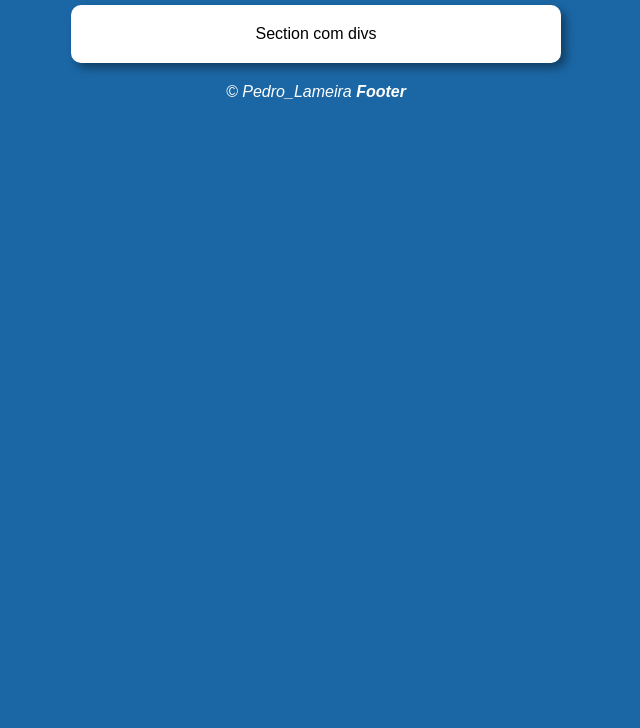
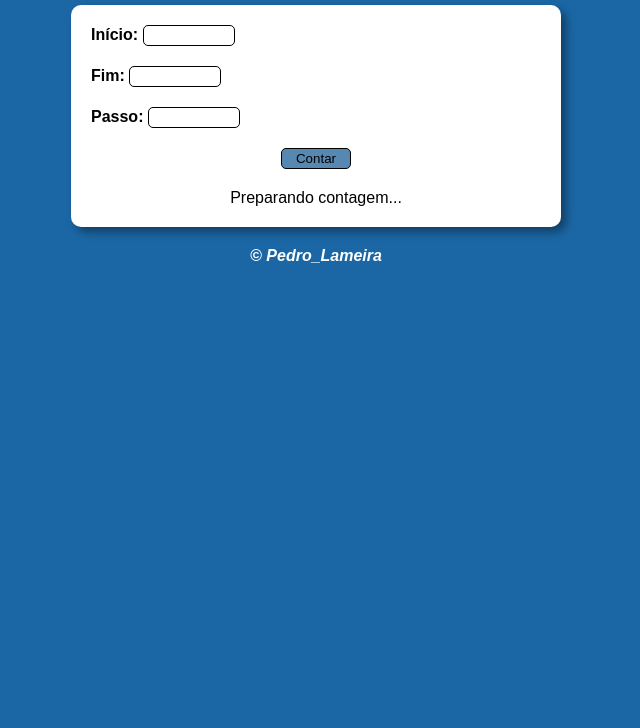
Before and after one commit to lameiragaspar/JavaScript, a plain HTML site: page Exercícios/Ex03_aula_14/index.html in a window 1280 px wide. Shown: the part 72-800 px from the top of the page, without its empty margins (324-964 px from the left). Drawn offline with Linux system fonts and the light colour scheme.

Commit message:
Novo Desafio quaese pronto

```diff
--- a/Exercícios/Ex03_aula_14/estilos/style.css
+++ b/Exercícios/Ex03_aula_14/estilos/style.css
@@ -26,6 +26,32 @@ section{
     box-shadow: 5px 5px 10px rgba(0, 0, 0, 0.397);
 }
 
+section > div > p{
+    text-align: left;
+    margin-bottom: 20px;
+}
+
+section > div > p > input{
+    width: 80px;
+    padding: 2px 5px;
+    border: 1px solid black;
+    border-radius: 5px;
+    cursor: pointer;
+}
+
+p.contar{
+    text-align: center;
+}
+p.contar > input{
+    width: 70px;
+    background-color: #5688b1;
+}
+
+p.contar > input:hover{
+    background-color: #1b67a5;
+    color: white;
+}
+
 footer{
     color: white;
     margin-top: 20px;
--- a/Exercícios/Ex03_aula_14/index.html
+++ b/Exercícios/Ex03_aula_14/index.html
@@ -4,22 +4,36 @@
     <meta charset="UTF-8">
     <meta name="viewport" content="width=device-width, initial-scale=1.0">
     <link rel="stylesheet" href="estilos/style.css">
-    <title>Modelo para os Exercícios</title>
+    <title>Vamos Contar</title>
 </head>
 <body>
     <header>
-        <h1>Título</h1>
+        <h1>Vamos Contar</h1>
     </header>
     <section>
         <div>
-            Section com divs
+            <p>
+                <label for="i_inicio"><strong>Início:</strong></label>
+                <input type="number" name="i_inicio" id="i_inicio">
+            </p>
+            <p>
+                <label for="i_fim"><strong>Fim:</strong></label>
+                <input type="number" name="i_fim" id="i_fim">
+            </p>
+            <p>
+                <label for="i_passo"><strong>Passo:</strong></label>
+                <input type="number" name="i_passo" id="i_passo" min="1">
+            </p>
+            <p class="contar">
+                <input type="button" value="Contar" onclick="contar()">
+            </p>
         </div>
-        <div>
-
+        <div id="res">
+            Preparando contagem...
         </div>
     </section>
     <footer>
-        <p>&copy; Pedro_Lameira <strong>Footer</strong></p>
+        <p><strong>&copy; Pedro_Lameira </strong></p>
     </footer>
     <script src="JS/sctipt.js"></script>
 </body>
--- a/Exercícios/Ex03_aula_14/js/sctipt.js
+++ b/Exercícios/Ex03_aula_14/js/sctipt.js
@@ -0,0 +1,26 @@
+function contar(){
+    var ini = window.document.getElementById('i_inicio')
+    var inicio = Number(ini.value)
+    var fim = window.document.getElementById('i_fim')
+    var final = Number(fim.value)
+    var pas = window.document.getElementById('i_passo')
+    var passo = Number(pas.value)
+
+    var resultado = window.document.querySelector('div#res')
+
+
+    if(ini.value.length == 0 || fim.value.length == 0){
+        window.alert('[Inpossível Contar!] Verifique os dados e tente novamente!')
+    }else if(pas.value.length == 0 || passo == 0){
+        window.alert('[PASSO INVÁLIDO!] Considerando passo [1]')
+        passo = 1
+    } else{
+        resultado.innerHTML = ''
+        if(inicio < final){
+            var cont = inicio
+            for(var cont = inicio; cont <= final; cont += passo){
+                resultado.innerHTML += `${cont}...`
+            }
+        }
+    }
+}
```
